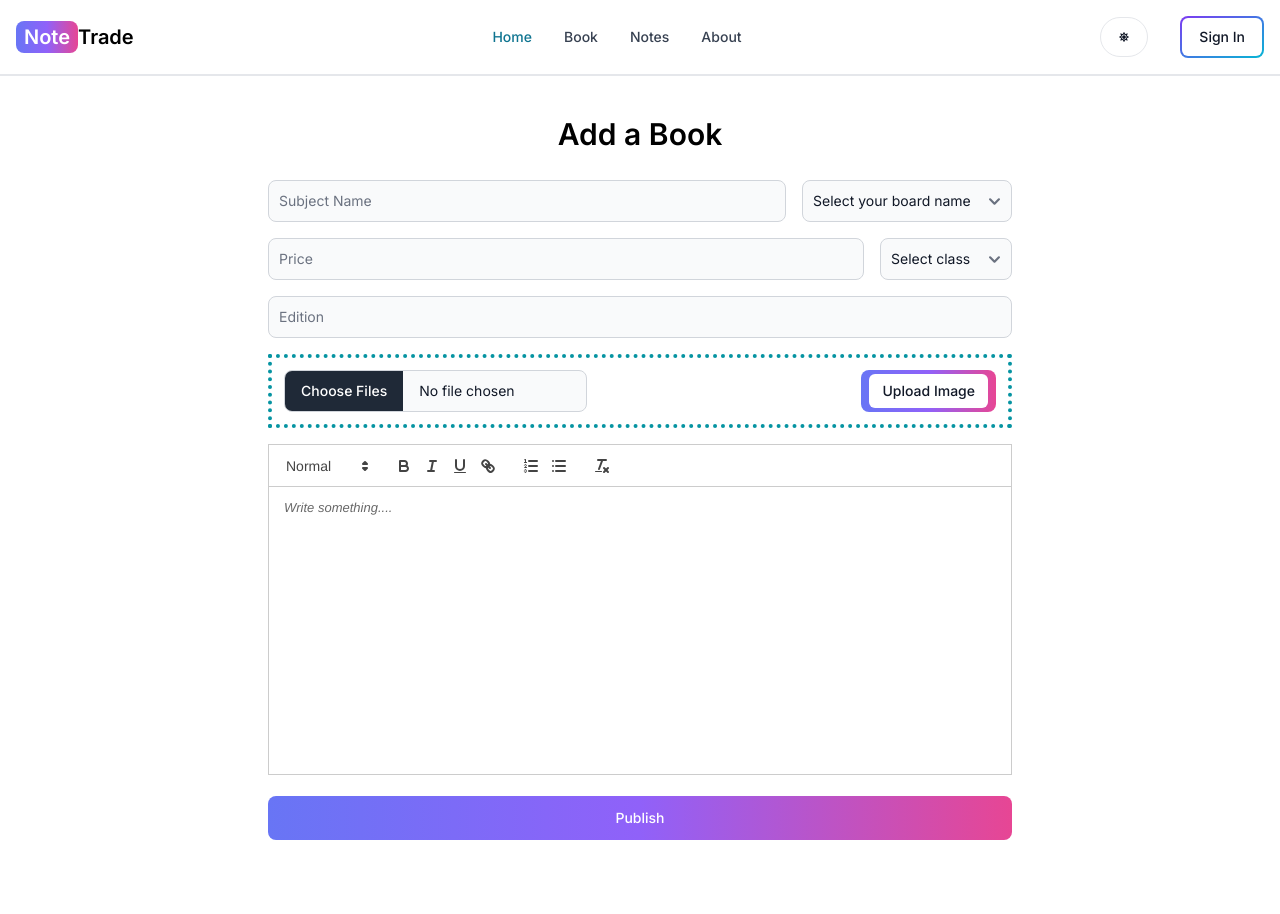
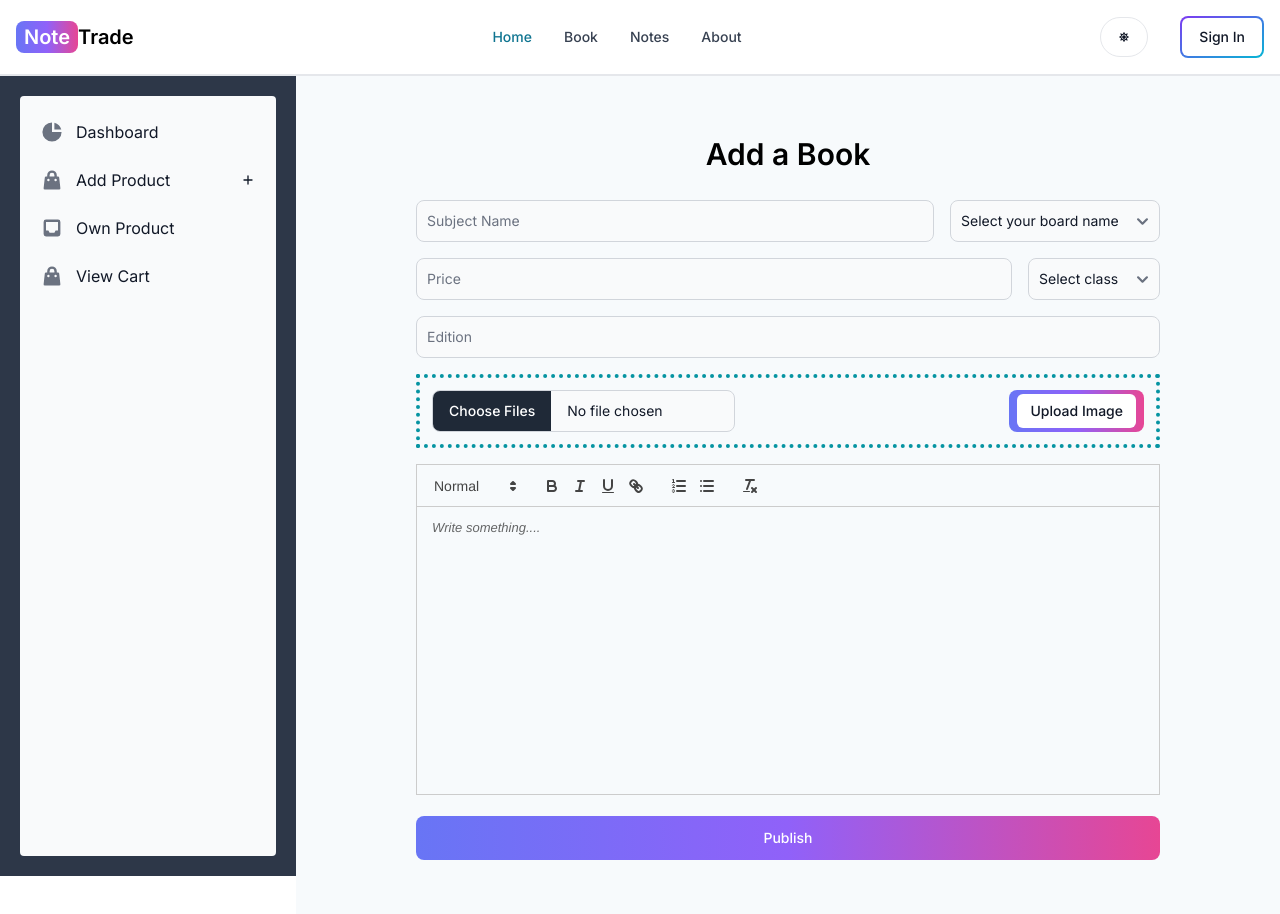
Before and after one commit to happyraj011/NoteTrade, a Next.js app: page /addBook in a window 1280 px wide. Before the commit the page ends 876 px from the top, so only its background shows below. Built offline with nearby package versions, Linux system fonts and the light colour scheme; no server answers.

Commit message:
create sidebar  component

```diff
--- a/src/app/book/page.tsx
+++ b/src/app/book/page.tsx
@@ -57,7 +57,7 @@ export default function Home() {
   };
 
   return (
-    <main className="flex min-h-screen flex-col items-center justify-between p-8 sm:p-24">
+    <main className="flex min-h-screen flex-col items-center justify-between p-8 sm:p-8">
       <div className="grid grid-flow-col gap-4 w-full sm:w-auto">
         <div className="relative w-full sm:w-auto">
 
@@ -98,7 +98,7 @@ export default function Home() {
         <div className="max-w-6xl mx-auto p-3 flex flex-col gap-10 py-7">
           {products && products.length > 0 ? (
             <div className="flex flex-col gap-6">
-              <div className="grid grid-cols-1 sm:grid-cols-2 md:grid-cols-3 gap-4">
+              <div className="grid grid-cols-1 sm:grid-cols-2 md:grid-cols-2 gap-8">
                 {products.map((product) => (
                   <ProductCard key={product._id} product={product} />
                 ))}
--- a/src/app/globals.css
+++ b/src/app/globals.css
@@ -16,28 +16,66 @@
   }
 }
 
-[data-theme="dark"] {
-  --background-color: #000000;
-  --text-color: #ffffff;
-  --link-color: #8ab4f8;
+:root {
+  --background-color: #f7fafc;
+  --text-color: #1a202c;
+  --sidebar-background-color: #2d3748;
+  --sidebar-text-color: white;
 }
 
+[data-theme="dark"] {
+  --background-color: #1a202c;
+  --text-color: #f7fafc;
+  --sidebar-background-color: #2d3748;
+  --sidebar-text-color: #e2e8f0;
+}
 
-body {
-  color: rgb(var(--foreground-rgb));
-  background: linear-gradient(
-      to bottom,
-      transparent,
-      rgb(var(--background-end-rgb))
-    )
-    rgb(var(--background-start-rgb));
-    background-color: var(--background-color);
-  color: var(--text-color);
+.layout {
+  display: flex;
+  flex-direction: column;
+  min-height: 100vh;
+}
+
+.main-content {
+  display: flex;
+  flex: 1;
+}
+
+.sidebar-container {
+  flex: 0 0 250px;
+  padding: 20px;
+  background-color: var(--sidebar-background-color);
+  color: var(--sidebar-text-color);
+  height: 100vh;
+  position: sticky;
+  top: 0;
   transition: background-color 0.3s, color 0.3s;
 }
 
-@layer utilities {
-  .text-balance {
-    text-wrap: balance;
-  }
+.content {
+  flex: 1;
+  padding: 20px;
+  background-color: var(--background-color);
+  transition: background-color 0.3s, color 0.3s;
 }
+
+.toggle-theme-btn {
+  position: fixed;
+  bottom: 20px;
+  right: 20px;
+  padding: 10px 20px;
+  background-color: #3182ce;
+  color: white;
+  border: none;
+  border-radius: 5px;
+  cursor: pointer;
+  transition: background-color 0.3s;
+}
+
+.toggle-theme-btn:hover {
+  background-color: #2b6cb0;
+}
+
+a {
+  color: var(--link-color);
+}
--- a/src/app/layout.tsx
+++ b/src/app/layout.tsx
@@ -2,7 +2,7 @@ import type { Metadata } from "next";
 import { Inter } from "next/font/google";
 import "./globals.css";
 import Header from "@/components/header";
-
+import Sidebar from "@/components/sidebar"
 const inter = Inter({ subsets: ["latin"] });
 
 export const metadata: Metadata = {
@@ -17,12 +17,17 @@ export default function RootLayout({
 }>) {
   return (
     <html lang="en">
-      <body className={inter.className}>
-         <div>
-          <Header/>
-         </div>
-        {children}
-        </body>
-    </html>
+    <body className={inter.className}>
+      <div className="layout">
+        <Header />
+        <div className="main-content">
+          <Sidebar />
+          <div className="content">
+            {children}
+          </div>
+        </div>
+      </div>
+    </body>
+  </html>
   );
 }
--- a/src/app/notes/page.tsx
+++ b/src/app/notes/page.tsx
@@ -57,11 +57,11 @@ export default function Home() {
   };
 
   return (
-    <main className="flex min-h-screen flex-col items-center justify-between p-8 sm:p-24">
+    <main className="flex min-h-screen flex-col items-center justify-between p-8 sm:p-8">
       <div className="grid grid-flow-col gap-4 w-full sm:w-auto">
         <div className="relative w-full sm:w-auto">
           <label htmlFor="boardName" className="block mb-2 text-sm font-medium text-gray-700">
-            Board Name
+
           </label>
           <select
             id="boardName"
@@ -77,7 +77,7 @@ export default function Home() {
         </div>
         <div className="relative w-full sm:w-auto">
           <label htmlFor="className" className="block mb-2 text-sm font-medium text-gray-700">
-            Class Name
+
           </label>
           <select
             id="className"
@@ -102,7 +102,7 @@ export default function Home() {
         <div className="max-w-6xl mx-auto p-3 flex flex-col gap-10 py-7">
           {products && products.length > 0 ? (
             <div className="flex flex-col gap-6">
-              <div className="grid grid-cols-1 sm:grid-cols-2 md:grid-cols-3 gap-4">
+              <div className="grid grid-cols-1 sm:grid-cols-2 md:grid-cols-2 gap-4">
                 {products.map((product) => (
                   <ProductCard key={product._id} product={product} />
                 ))}
--- /dev/null
+++ b/src/components/sidebar.tsx
@@ -0,0 +1,50 @@
+"use client";
+
+import { Sidebar } from "flowbite-react";
+import {
+  HiArrowSmRight,
+  HiChartPie,
+  HiInbox,
+  HiOutlineMinusSm,
+  HiOutlinePlusSm,
+  HiShoppingBag,
+  HiTable,
+  HiUser,
+} from "react-icons/hi";
+import { twMerge } from "tailwind-merge";
+
+export default function DashBoard() {
+  return (
+    <div className="sidebar-container dark:bg-slate-800">
+      <Sidebar aria-label="Sidebar with multi-level dropdown example">
+        <Sidebar.Items>
+          <Sidebar.ItemGroup>
+            <Sidebar.Item href="#" icon={HiChartPie}>
+              Dashboard
+            </Sidebar.Item>
+            <Sidebar.Collapse
+              icon={HiShoppingBag}
+              label="Add Product"
+              renderChevronIcon={(theme, open) => {
+                const IconComponent = open ? HiOutlineMinusSm : HiOutlinePlusSm;
+                return <IconComponent aria-hidden className={twMerge(theme.label.icon.open[open ? 'on' : 'off'])} />;
+              }}
+            >
+              <Sidebar.Item href="/addBook">Add Book</Sidebar.Item>
+              <Sidebar.Item href="/addNotes">Add Notes</Sidebar.Item>
+
+            </Sidebar.Collapse>
+            <Sidebar.Item href="#" icon={HiInbox}>
+              Own Product
+            </Sidebar.Item>
+
+            <Sidebar.Item href="#" icon={HiShoppingBag}>
+              View Cart
+            </Sidebar.Item>
+
+          </Sidebar.ItemGroup>
+        </Sidebar.Items>
+      </Sidebar>
+    </div>
+  );
+}
```
